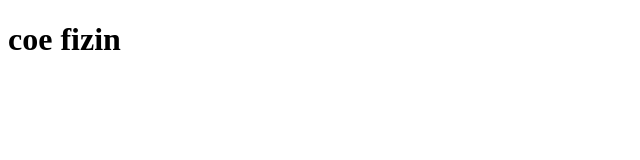
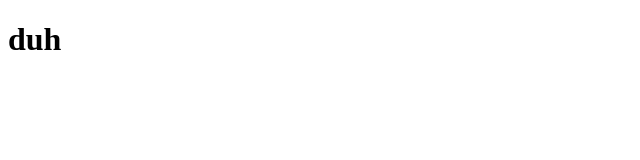
Before and after one commit to weirdsorcerer/training-tabnews, a Next.js app: page / in a window 1280 px wide. Shown: the top 160 px of the page, without its empty margins (0-640 px from the left). Built offline with nearby package versions, Linux system fonts and the light colour scheme.

Commit message:
`testing...`

```diff
--- a/pages/index.js
+++ b/pages/index.js
@@ -1,7 +1,7 @@
 function Home() {
   return (
     <div>
-      <h1>coe fizin</h1>
+      <h1>duh</h1>
     </div>
   );
 }
```
